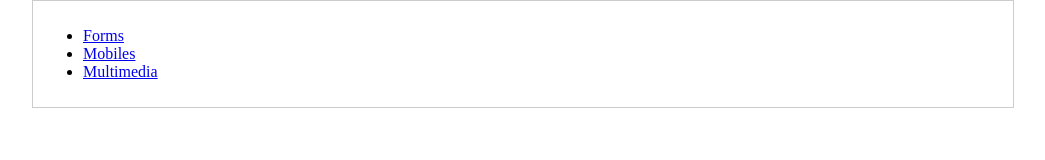
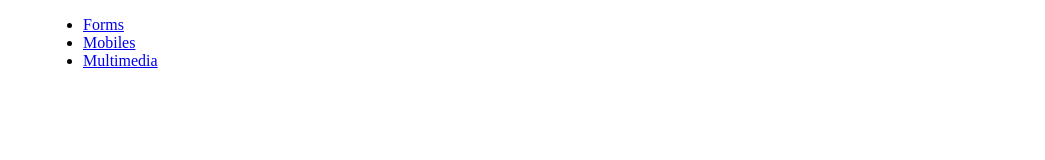
Before and after one commit to Akanksha-codes5/html-mini-project, a plain HTML site: page index.html in a window 1280 px wide. Shown: the whole page, without its empty margins (117-1162 px from the left). Drawn offline with Linux system fonts and the light colour scheme.

Commit message:
Updated index page

```diff
--- a/index.html
+++ b/index.html
@@ -3,10 +3,9 @@
 
 <head>
     <title>Home</title>
-    <link rel="stylesheet" href="css/styles2.css">
 </head>
 
-<body style=" width: 960px;margin:0 auto;border:1px solid #ccc; padding:10px">
+<body style="width:960px;margin:0 auto">
     <nav>
         <ul>
             <li><a href="forms.htm">Forms</a></li>
```
